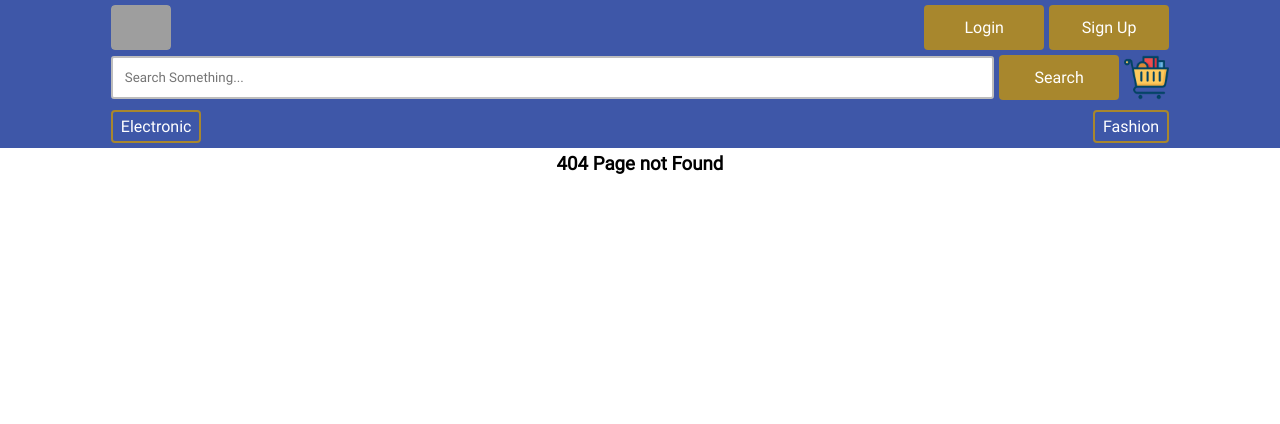
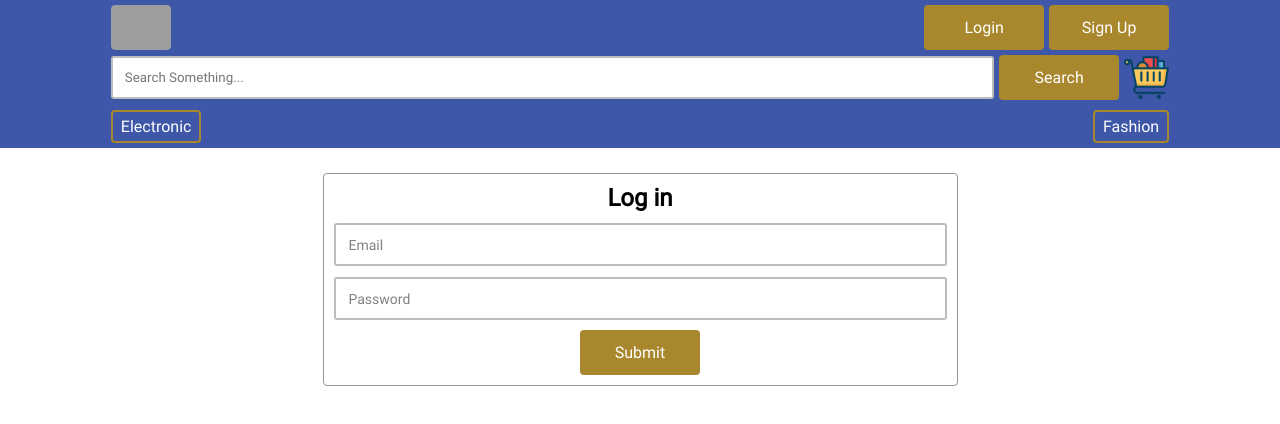
Before and after one commit to coding-CEO/GameFever-Frontend, a React (Create React App) app: page /login in a window 1280 px wide. Before the commit this address had no page. Shown: the top 424 px of the page. Built offline with nearby package versions, Linux system fonts and the light colour scheme; grey boxes are pictures that could not be loaded.

Commit message:
added login page component
1) created login and signup component boxes 2) login page implemented 3) etc.

```diff
--- a/src/App.tsx
+++ b/src/App.tsx
@@ -4,7 +4,9 @@ import './App.scss';
 import NavigationBar from './components/navigationBar_components/navigationBar';
 import ErrorMessage from './components/error_components/errorMessage_component';
 
-import Home from './components/home_components/Home';
+import HomePage from './components/home_components/HomePage';
+import LoginPage from './components/authentication_components/login_page';
+import SignUpPage from './components/authentication_components/signup_page';
 import ErrorPage from './components/error_components/errorPage_component';
 
 import { BrowserRouter as Router, Switch, Route } from 'react-router-dom';
@@ -47,7 +49,9 @@ class App extends React.Component<any, State> {
           <div className="row">
             <div className="col-12">
               <Switch>
-                <Route path="/" component={Home} exact />
+                <Route path="/" component={HomePage} exact />
+                <Route path="/login" component={LoginPage} exact />
+                <Route path="/signup" component={SignUpPage} exact />
                 {/* <Route path="/" component={}/> TODO: category component */}
                 <Route path="*" component={ErrorPage} />
               </Switch>
--- /dev/null
+++ b/src/components/authentication_components/login_page.tsx
@@ -0,0 +1,94 @@
+import React from 'react';
+
+import CustomTextInput from '../basic_components/input_components/custom_text_input';
+import NormalButton from '../basic_components/button_components/normal_button_component';
+
+import { Prompt } from 'react-router-dom';
+
+interface Props {
+
+}
+
+interface State {
+    email: string;
+    password: string;
+    isEnable: boolean;
+    canShowPrompt: boolean;
+}
+
+class LoginPage extends React.Component<Props, State> {
+
+    constructor(props: Props) {
+        super(props);
+        this.state = {
+            email: "",
+            password: "",
+            isEnable: true,
+            canShowPrompt: false,
+        }
+    }
+
+    isValidEmail = (email: string): boolean => {
+        //TODO: verify email syntax
+        return true;
+    }
+
+    isValidPassword = (password: string): boolean => {
+        //TODO: verigy password syntax
+        return true;
+    }
+
+    canShowPrompt = (email: string, password: string): boolean => {
+        return email.length > 0 && password.length > 0;
+    }
+
+    setEmail = (newEmail: string): void => {
+        this.setState({
+            email: newEmail,
+            canShowPrompt: this.canShowPrompt(newEmail, this.state.password)
+        });
+    }
+
+    setPassword = (newPassword: string): void => {
+        this.setState({
+            password: newPassword,
+            canShowPrompt: this.canShowPrompt(this.state.email, newPassword)
+        });
+    }
+
+    setLoginFormEnableStatus = (isEnable: boolean): void => {
+        this.setState({ isEnable: isEnable });
+    }
+
+    handleSubmit = (): void => {
+        this.setLoginFormEnableStatus(false);
+        if (this.state.email.length <= 0 || !this.isValidEmail(this.state.email)) {
+            this.setLoginFormEnableStatus(true);
+            //TODO: show error "enter email"
+            alert("enter email");
+        }
+        if (this.state.password.length <= 0 || !this.isValidPassword(this.state.password)) {
+            this.setLoginFormEnableStatus(true);
+            //TODO: show error "enter password"
+            alert("enter password");
+        }
+    }
+
+    render() {
+        return (
+            <div className="login_page_container">
+                <Prompt message="Are you sure ?" when={this.state.canShowPrompt} />
+                <form className="col-t-6" onSubmit={(e) => { e.preventDefault(); }}>
+                    <h2>Log in</h2>
+                    <CustomTextInput placeholder="Email" type="text" isEnable={this.state.isEnable}
+                        onTextChange={this.setEmail} defaultValue={this.state.email} />
+                    <CustomTextInput placeholder="Password" type="password" isEnable={this.state.isEnable}
+                        onTextChange={this.setPassword} defaultValue={this.state.password} />
+                    <NormalButton title="Submit" isEnable={this.state.isEnable} onClick={this.handleSubmit} />
+                </form>
+            </div>
+        );
+    }
+}
+
+export default LoginPage;
--- /dev/null
+++ b/src/components/authentication_components/signup_page.tsx
@@ -0,0 +1,19 @@
+import React from 'react';
+
+interface Props {
+
+}
+
+//TODO: complete this.
+class SignUpPage extends React.Component<Props, any> {
+
+    render() {
+        return (
+            <div className="signup_page_container">
+                This is SignUpPage
+            </div>
+        );
+    }
+}
+
+export default SignUpPage;
--- a/src/components/home_components/Home.tsx
+++ b/src/components/home_components/HomePage.tsx
@@ -7,7 +7,7 @@ interface Props {
 
 }
 
-class Home extends React.Component<Props, any> {
+class HomePage extends React.Component<Props, any> {
 
     render() {
         return (
@@ -19,4 +19,4 @@ class Home extends React.Component<Props, any> {
     }
 }
 
-export default Home;
+export default HomePage;
--- a/src/components/navigationBar_components/navigationBar.tsx
+++ b/src/components/navigationBar_components/navigationBar.tsx
@@ -9,6 +9,7 @@ import NormalButton from '../basic_components/button_components/normal_button_co
 
 import { RouteComponentProps } from 'react-router-dom';
 import { CategoryList } from '../../utils/CategoryList';
+import { Route } from '../../utils/Route';
 
 interface Props extends RouteComponentProps {
 
@@ -19,6 +20,21 @@ interface State {
 }
 
 class NavigationBar extends React.Component<Props, State> {
+
+    constructor(props: Props) {
+        super(props);
+        this.goToLoginRoute.bind(this);
+        this.goToSignUpRoute.bind(this);
+    }
+
+    //TODO: change this function later
+    // ref: /utils/Authentication
+    goToLoginRoute = (): void => {
+        Route.goToRoute('/login', this.props.history);
+    }
+    goToSignUpRoute = (): void => {
+        Route.goToRoute('/signup', this.props.history);
+    }
 
     debugClick = () => {
         //TODO: temperary
@@ -34,8 +50,8 @@ class NavigationBar extends React.Component<Props, State> {
                                 <NormalImage imgUrl={temp} widthInPx={60} />
                             </div>
                             <div className="nav_account_info_container">
-                                <NormalButton title="Login" isEnable={true} onClick={this.debugClick} />
-                                <NormalButton title="Sign Up" isEnable={true} onClick={this.debugClick} />
+                                <NormalButton title="Login" isEnable={true} onClick={this.goToLoginRoute} />
+                                <NormalButton title="Sign Up" isEnable={true} onClick={this.goToSignUpRoute} />
                                 {/* <div className="nav_account_icon_container">
                                     //TODO: complete this...
                                 </div> */}
--- a/src/components/navigationBar_components/tab_component.tsx
+++ b/src/components/navigationBar_components/tab_component.tsx
@@ -1,6 +1,7 @@
 import React from 'react';
 import { Category } from '../../interfaces/Category';
 import { RouteComponentProps } from 'react-router-dom';
+import { Route } from '../../utils/Route';
 
 interface Props extends RouteComponentProps {
     category: Category;
@@ -15,7 +16,7 @@ class Tab extends React.Component<Props, any> {
 
     handleTabClick = (): void => {
         let route: string = `/category/${this.props.category.title}`;
-        this.props.history.push(route);
+        Route.goToRoute(route, this.props.history);
     }
 
     render() {
--- a/src/components/product_components/productCard_vertical_component.tsx
+++ b/src/components/product_components/productCard_vertical_component.tsx
@@ -5,6 +5,7 @@ interface Props {
     product: Product;
 }
 
+//TODO: complete this.
 class ProductCardVertical extends React.Component<Props, any> {
 
     render() {
--- /dev/null
+++ b/src/sass/authentication_components/authentication_components.scss
@@ -0,0 +1,17 @@
+.login_page_container {
+  @include flex(row, center);
+
+  @include tablet {
+    margin-top: 20px;
+  }
+
+  form {
+    @include border(4px);
+    @include flex(column, center);
+    padding: 10px;
+
+    button {
+      margin-top: 10px;
+    }
+  }
+}
--- a/src/sass/basic_components/input.scss
+++ b/src/sass/basic_components/input.scss
@@ -21,6 +21,7 @@ input {
   position: relative;
   font-size: 14px;
   padding-top: 6px;
+  margin-top: 5px;
   width: 100%;
   @include flex(row, center);
 
--- a/src/sass/global.scss
+++ b/src/sass/global.scss
@@ -27,12 +27,16 @@
   margin-top: $margin_top;
 }
 
+@mixin border($borderRadius) {
+  border: 1px solid rgb(149, 149, 149);
+  border-radius: $borderRadius;
+}
+
 .left_arrow_container,
 .right_arrow_container {
+  @include border(6px);
   cursor: pointer;
   padding: 15px 0px;
-  border: 1px solid rgb(149, 149, 149);
-  border-radius: 6px;
   opacity: 90%;
 
   &:active {
@@ -61,3 +65,4 @@
 @import "./navigation_bar_components/navigation_bar.scss";
 @import "./error_components/error_message.scss";
 @import "./home_components/home_component.scss";
+@import "./authentication_components/authentication_components.scss";
--- /dev/null
+++ b/src/utils/Route.ts
@@ -0,0 +1,7 @@
+import * as H from 'history';
+
+export class Route {
+    public static goToRoute = (route: string, routeHistory: H.History): void => {
+        routeHistory.push(route);
+    }
+}
```
Also changed, not shown: src/components/basic_components/input_components/custom_text_input.tsx (+9 -9 lines).
